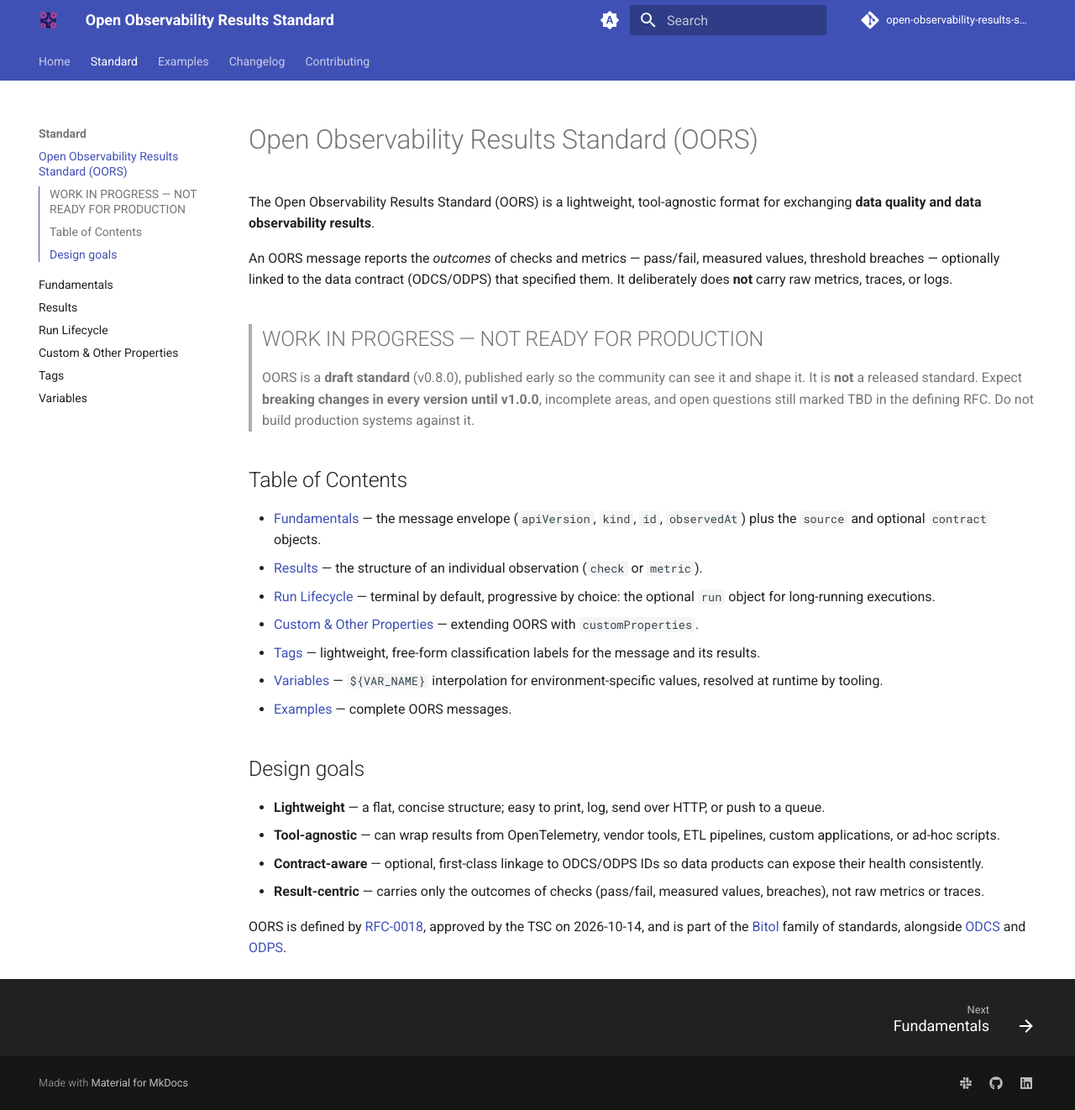
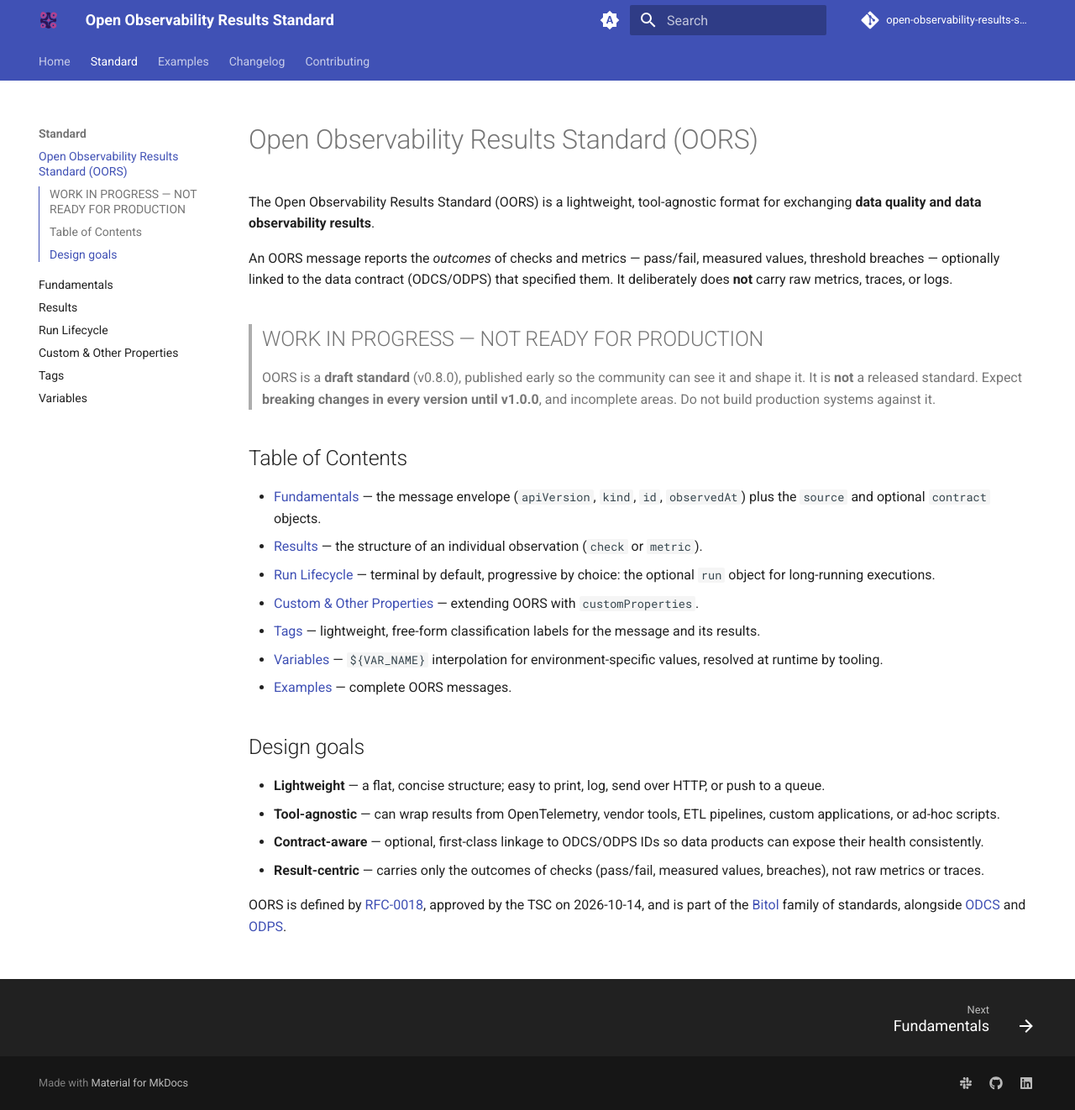
Before and after one commit to bitol-io/open-observability-results-standard, an MkDocs documentation site: the page built from docs/README.md, in a window 1280 px wide and 1322 px high. Shown: the whole window at 84% size. Built offline with MkDocs 1.6.1 and Material for MkDocs 9.7.7, drawn with Linux system fonts in a browser that asks for light colours; comment, search, counter and statistics services are not loaded; the version menu is left out.

Commit message:
docs: drop the stale TBD reference from the WORK IN PROGRESS banner
RFC-0018's only open TBD (the standard's name) is now resolved in the approved
RFC, so the banner no longer needs to point at it.

Co-Authored-By: Claude Sonnet 5 <noreply@anthropic.com>
Signed-off-by: Jean-Georges Perrin <jean-georges.perrin@hcl-software.com>

```diff
--- a/docs/README.md
+++ b/docs/README.md
@@ -18,8 +18,8 @@ An OORS message reports the *outcomes* of checks and metrics — pass/fail, meas
 > ## WORK IN PROGRESS — NOT READY FOR PRODUCTION
 >
 > OORS is a **draft standard** (v0.8.0), published early so the community can see it and shape it. It is
-> **not** a released standard. Expect **breaking changes in every version until v1.0.0**, incomplete areas,
-> and open questions still marked TBD in the defining RFC. Do not build production systems against it.
+> **not** a released standard. Expect **breaking changes in every version until v1.0.0**, and incomplete
+> areas. Do not build production systems against it.
 
 ## Table of Contents
 
```
Also changed, not shown: README.md (+2 -2 lines).
